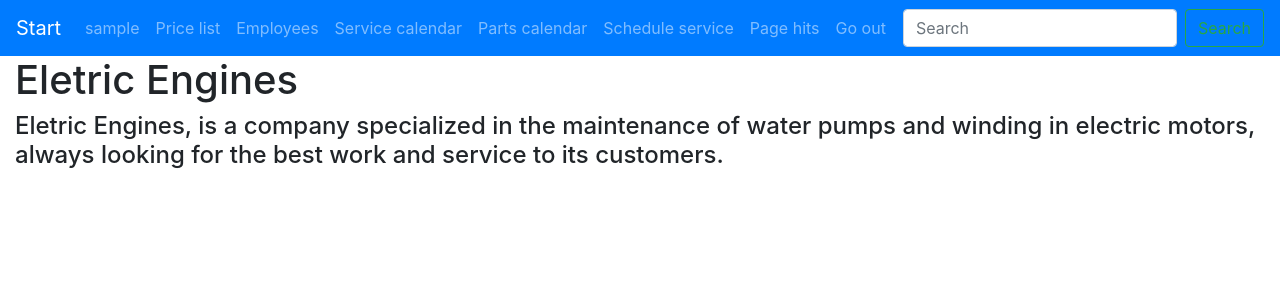
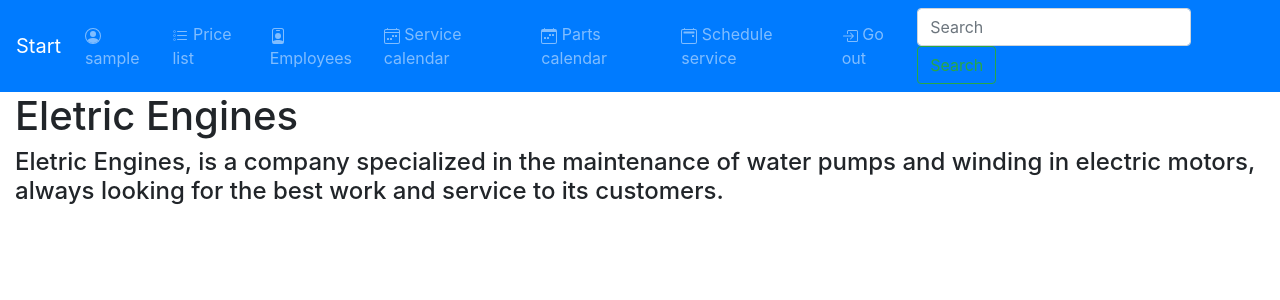
Before and after one commit to GomidesTs/EleticEngines, a Django app: page /main/ in a window 1280 px wide. Shown: the top 300 px of the page. Run offline with Django 3.2, Linux system fonts and the light colour scheme; the visitor is signed in with stand-in values (Sample User, id 1); some libraries are stand-ins or nearby versions.

Commit message:
Adding icons the navbar

```diff
--- a/eletric_engines/index/templates/main/main.html
+++ b/eletric_engines/index/templates/main/main.html
@@ -18,28 +18,47 @@
           <ul class="navbar-nav mr-auto mt-2 mt-lg-0">
             {% if request.user.is_authenticated %}
             <li class="nav-item">
-                <a class="nav-link" href="#">{{request.user}}</a>
+              <a class="nav-link" href="#"> <svg width="1em" height="1em" viewBox="0 0 16 16" class="bi bi-person-circle" fill="currentColor" xmlns="http://www.w3.org/2000/svg">
+                <path d="M13.468 12.37C12.758 11.226 11.195 10 8 10s-4.757 1.225-5.468 2.37A6.987 6.987 0 0 0 8 15a6.987 6.987 0 0 0 5.468-2.63z"/>
+                <path fill-rule="evenodd" d="M8 9a3 3 0 1 0 0-6 3 3 0 0 0 0 6z"/>
+                <path fill-rule="evenodd" d="M8 1a7 7 0 1 0 0 14A7 7 0 0 0 8 1zM0 8a8 8 0 1 1 16 0A8 8 0 0 1 0 8z"/>
+              </svg> {{request.user}}</a>
             <li class="nav-item">
-                <a class="nav-link" href="{% url 'pricelist' %}">Price list</a>
+              <a class="nav-link" href="{% url 'pricelist' %}"><svg width="1em" height="1em" viewBox="0 0 16 16" class="bi bi-list-task" fill="currentColor" xmlns="http://www.w3.org/2000/svg">
+                <path fill-rule="evenodd" d="M2 2.5a.5.5 0 0 0-.5.5v1a.5.5 0 0 0 .5.5h1a.5.5 0 0 0 .5-.5V3a.5.5 0 0 0-.5-.5H2zM3 3H2v1h1V3z"/>
+                <path d="M5 3.5a.5.5 0 0 1 .5-.5h9a.5.5 0 0 1 0 1h-9a.5.5 0 0 1-.5-.5zM5.5 7a.5.5 0 0 0 0 1h9a.5.5 0 0 0 0-1h-9zm0 4a.5.5 0 0 0 0 1h9a.5.5 0 0 0 0-1h-9z"/>
+                <path fill-rule="evenodd" d="M1.5 7a.5.5 0 0 1 .5-.5h1a.5.5 0 0 1 .5.5v1a.5.5 0 0 1-.5.5H2a.5.5 0 0 1-.5-.5V7zM2 7h1v1H2V7zm0 3.5a.5.5 0 0 0-.5.5v1a.5.5 0 0 0 .5.5h1a.5.5 0 0 0 .5-.5v-1a.5.5 0 0 0-.5-.5H2zm1 .5H2v1h1v-1z"/>
+              </svg> Price list</a>
             </li>
             <li class="nav-item">
-                <a class="nav-link" href="#">Employees</a>
+              <a class="nav-link" href="#"><svg width="1em" height="1em" viewBox="0 0 16 16" class="bi bi-person-badge" fill="currentColor" xmlns="http://www.w3.org/2000/svg">
+                <path fill-rule="evenodd" d="M2 2.5A2.5 2.5 0 0 1 4.5 0h7A2.5 2.5 0 0 1 14 2.5V14a2 2 0 0 1-2 2H4a2 2 0 0 1-2-2V2.5zM4.5 1A1.5 1.5 0 0 0 3 2.5v10.795a4.2 4.2 0 0 1 .776-.492C4.608 12.387 5.937 12 8 12s3.392.387 4.224.803a4.2 4.2 0 0 1 .776.492V2.5A1.5 1.5 0 0 0 11.5 1h-7z"/>
+                <path fill-rule="evenodd" d="M8 11a3 3 0 1 0 0-6 3 3 0 0 0 0 6zM6 2.5a.5.5 0 0 1 .5-.5h3a.5.5 0 0 1 0 1h-3a.5.5 0 0 1-.5-.5z"/>
+              </svg> Employees</a>
             </li>
             <li class="nav-item">
-                <a class="nav-link" href="#">Service calendar</a>
+              <a class="nav-link" href="#"> <svg width="1em" height="1em" viewBox="0 0 16 16" class="bi bi-calendar4-week" fill="currentColor" xmlns="http://www.w3.org/2000/svg">
+                <path fill-rule="evenodd" d="M3.5 0a.5.5 0 0 1 .5.5V1h8V.5a.5.5 0 0 1 1 0V1h1a2 2 0 0 1 2 2v11a2 2 0 0 1-2 2H2a2 2 0 0 1-2-2V3a2 2 0 0 1 2-2h1V.5a.5.5 0 0 1 .5-.5zM2 2a1 1 0 0 0-1 1v1h14V3a1 1 0 0 0-1-1H2zm13 3H1v9a1 1 0 0 0 1 1h12a1 1 0 0 0 1-1V5z"/>
+                <path d="M11 7.5a.5.5 0 0 1 .5-.5h1a.5.5 0 0 1 .5.5v1a.5.5 0 0 1-.5.5h-1a.5.5 0 0 1-.5-.5v-1zm-3 0a.5.5 0 0 1 .5-.5h1a.5.5 0 0 1 .5.5v1a.5.5 0 0 1-.5.5h-1a.5.5 0 0 1-.5-.5v-1zm-2 3a.5.5 0 0 1 .5-.5h1a.5.5 0 0 1 .5.5v1a.5.5 0 0 1-.5.5h-1a.5.5 0 0 1-.5-.5v-1zm-3 0a.5.5 0 0 1 .5-.5h1a.5.5 0 0 1 .5.5v1a.5.5 0 0 1-.5.5h-1a.5.5 0 0 1-.5-.5v-1z"/>
+              </svg> Service calendar</a>
             </li>
             <li class="nav-item">
-                <a class="nav-link" href="#">Parts calendar</a>
+              <a class="nav-link" href="#"><svg width="1em" height="1em" viewBox="0 0 16 16" class="bi bi-calendar-week" fill="currentColor" xmlns="http://www.w3.org/2000/svg">
+                <path fill-rule="evenodd" d="M3.5 0a.5.5 0 0 1 .5.5V1h8V.5a.5.5 0 0 1 1 0V1h1a2 2 0 0 1 2 2v11a2 2 0 0 1-2 2H2a2 2 0 0 1-2-2V3a2 2 0 0 1 2-2h1V.5a.5.5 0 0 1 .5-.5zM1 4v10a1 1 0 0 0 1 1h12a1 1 0 0 0 1-1V4H1z"/>
+                <path d="M11 6.5a.5.5 0 0 1 .5-.5h1a.5.5 0 0 1 .5.5v1a.5.5 0 0 1-.5.5h-1a.5.5 0 0 1-.5-.5v-1zm-3 0a.5.5 0 0 1 .5-.5h1a.5.5 0 0 1 .5.5v1a.5.5 0 0 1-.5.5h-1a.5.5 0 0 1-.5-.5v-1zm-5 3a.5.5 0 0 1 .5-.5h1a.5.5 0 0 1 .5.5v1a.5.5 0 0 1-.5.5h-1a.5.5 0 0 1-.5-.5v-1zm3 0a.5.5 0 0 1 .5-.5h1a.5.5 0 0 1 .5.5v1a.5.5 0 0 1-.5.5h-1a.5.5 0 0 1-.5-.5v-1z"/>
+              </svg> Parts calendar</a>
             </li>
             <li class="nav-item">
-                <a class="nav-link" href="#">Schedule service</a>
+              <a class="nav-link" href="#"><svg width="1em" height="1em" viewBox="0 0 16 16" class="bi bi-calendar2-event" fill="currentColor" xmlns="http://www.w3.org/2000/svg">
+                <path fill-rule="evenodd" d="M3.5 0a.5.5 0 0 1 .5.5V1h8V.5a.5.5 0 0 1 1 0V1h1a2 2 0 0 1 2 2v11a2 2 0 0 1-2 2H2a2 2 0 0 1-2-2V3a2 2 0 0 1 2-2h1V.5a.5.5 0 0 1 .5-.5zM2 2a1 1 0 0 0-1 1v11a1 1 0 0 0 1 1h12a1 1 0 0 0 1-1V3a1 1 0 0 0-1-1H2z"/>
+                <path d="M2.5 4a.5.5 0 0 1 .5-.5h10a.5.5 0 0 1 .5.5v1a.5.5 0 0 1-.5.5H3a.5.5 0 0 1-.5-.5V4zM11 7.5a.5.5 0 0 1 .5-.5h1a.5.5 0 0 1 .5.5v1a.5.5 0 0 1-.5.5h-1a.5.5 0 0 1-.5-.5v-1z"/>
+              </svg> Schedule service</a>
             </li>
             <li class="nav-item">
-                <a class="nav-link" href="#">Page hits</a>
-              </li>
-              <li class="nav-item">
-                <a class="nav-link" href="{% url 'logout' %}">Go out</a>
-              </li>
+              <a class="nav-link" href="{% url 'logout' %}"><svg width="1em" height="1em" viewBox="0 0 16 16" class="bi bi-box-arrow-in-right" fill="currentColor" xmlns="http://www.w3.org/2000/svg">
+                <path fill-rule="evenodd" d="M6 3.5a.5.5 0 0 1 .5-.5h8a.5.5 0 0 1 .5.5v9a.5.5 0 0 1-.5.5h-8a.5.5 0 0 1-.5-.5v-2a.5.5 0 0 0-1 0v2A1.5 1.5 0 0 0 6.5 14h8a1.5 1.5 0 0 0 1.5-1.5v-9A1.5 1.5 0 0 0 14.5 2h-8A1.5 1.5 0 0 0 5 3.5v2a.5.5 0 0 0 1 0v-2z"/>
+                <path fill-rule="evenodd" d="M11.854 8.354a.5.5 0 0 0 0-.708l-3-3a.5.5 0 1 0-.708.708L10.293 7.5H1.5a.5.5 0 0 0 0 1h8.793l-2.147 2.146a.5.5 0 0 0 .708.708l3-3z"/>
+              </svg> Go out</a>
             </ul>
           {% endif %}
           <form class="form-inline my-2 my-lg-0">
```
Lines whose indentation alone changed are shown as unchanged.
